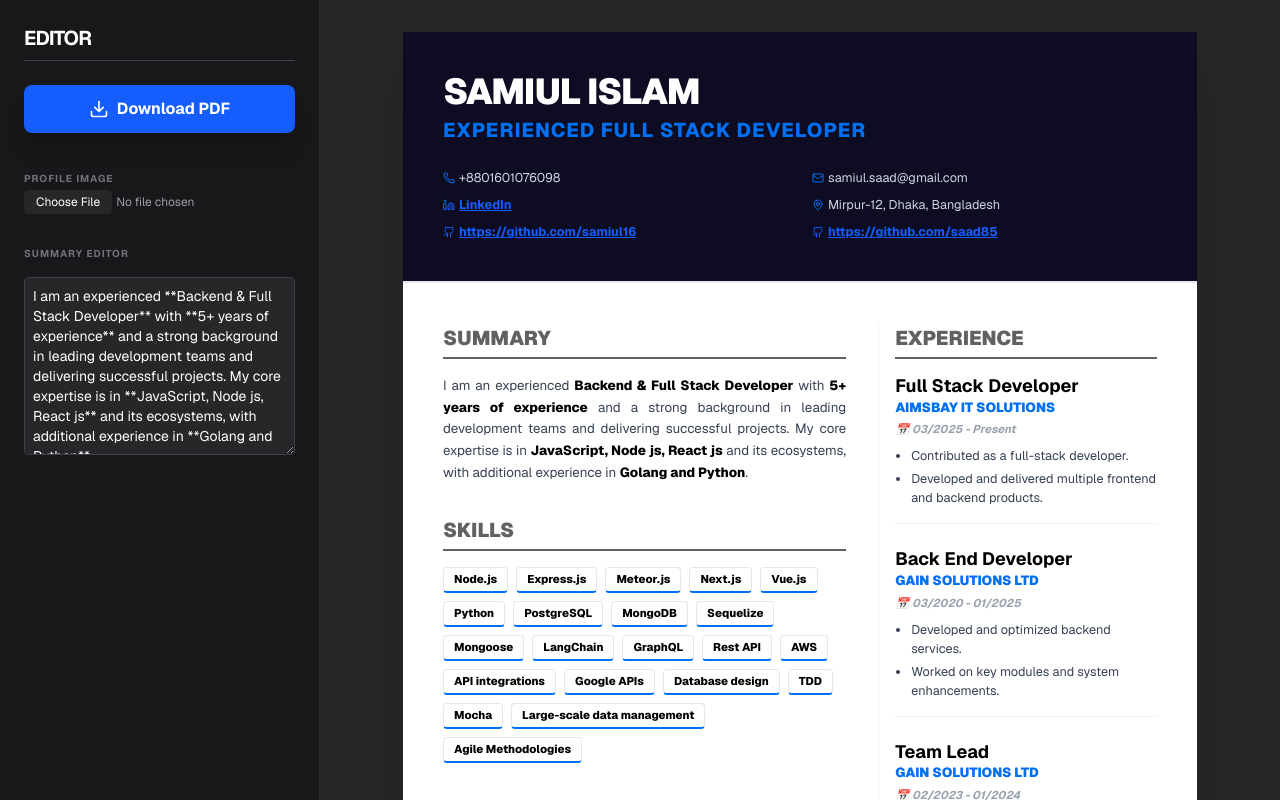
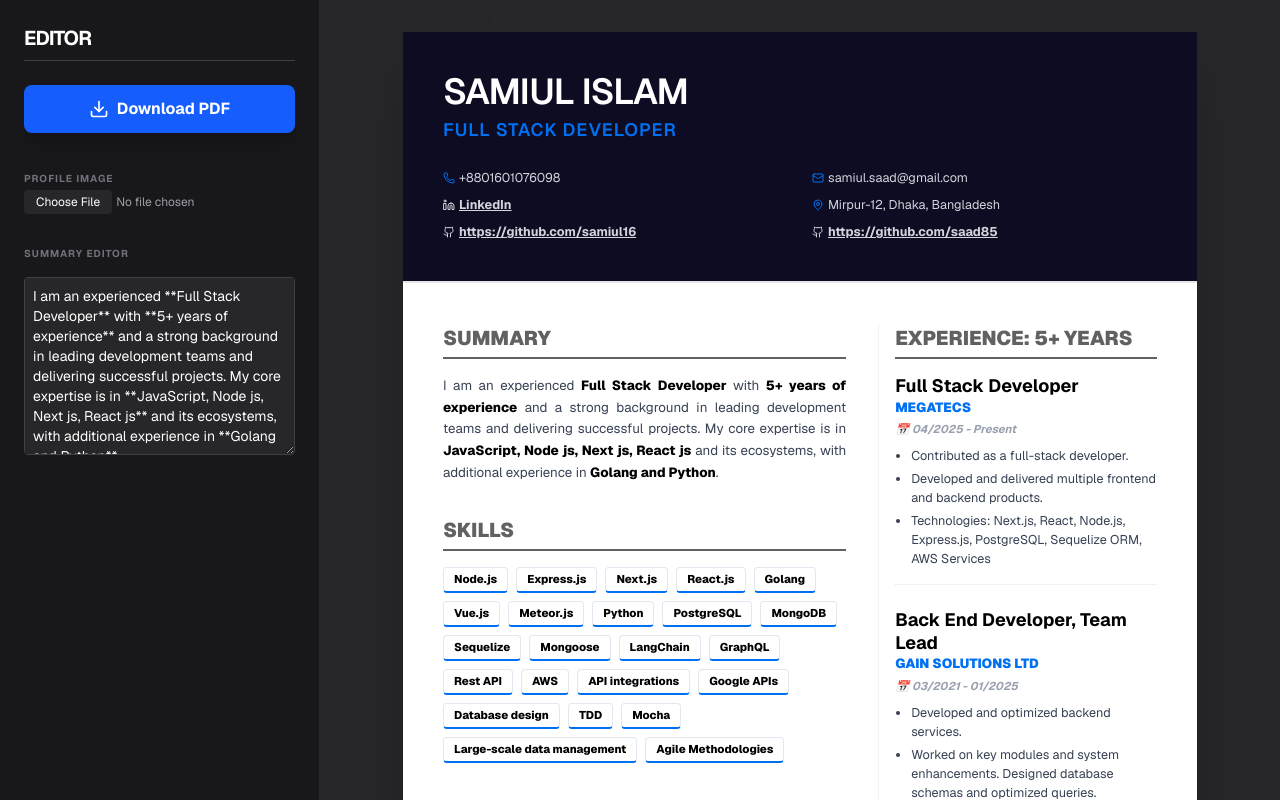
Before and after one commit to samiul16/resume-builder-app, a Next.js app: page / in a window 1280 px wide. Shown: the top 800 px of the page. Built offline with nearby package versions, Linux system fonts and the light colour scheme.

Commit message:
Updated the pdf

```diff
--- a/app/page.tsx
+++ b/app/page.tsx
@@ -23,7 +23,7 @@ export default function ResumeBuilder() {
 
   const [data, setData] = useState({
     name: "SAMIUL ISLAM",
-    title: "Experienced Full Stack Developer",
+    title: "Full Stack Developer",
     phone: "+8801601076098",
     email: "samiul.saad@gmail.com",
     linkedin: "https://linkedin.com/in/samiul-islam",
@@ -31,13 +31,15 @@ export default function ResumeBuilder() {
     github2: "https://github.com/saad85",
     location: "Mirpur-12, Dhaka, Bangladesh",
     summary:
-      "I am an experienced **Backend & Full Stack Developer** with **5+ years of experience** and a strong background in leading development teams and delivering successful projects. My core expertise is in **JavaScript, Node js, React js** and its ecosystems, with additional experience in **Golang and Python**.",
+      "I am an experienced **Full Stack Developer** with **5+ years of experience** and a strong background in leading development teams and delivering successful projects. My core expertise is in **JavaScript, Node js, Next js, React js** and its ecosystems, with additional experience in **Golang and Python**.",
     skills: [
       "Node.js",
       "Express.js",
+      "Next.js",
+      "React.js",
+      "Golang",
+      "Vue.js",
       "Meteor.js",
-      "Next.js",
-      "Vue.js",
       "Python",
       "PostgreSQL",
       "MongoDB",
@@ -139,29 +141,31 @@ export default function ResumeBuilder() {
   const experience = [
     {
       title: "Full Stack Developer",
-      company: "Aimsbay IT Solutions",
-      period: "03/2025 - Present",
+      company: "MegaTecs",
+      period: "04/2025 - Present",
       bullets: [
         "Contributed as a full-stack developer.",
         "Developed and delivered multiple frontend and backend products.",
+        "Technologies: Next.js, React, Node.js, Express.js, PostgreSQL, Sequelize ORM, AWS Services",
       ],
     },
     {
-      title: "Back End Developer",
+      title: "Back End Developer, Team Lead",
       company: "Gain Solutions Ltd",
-      period: "03/2020 - 01/2025",
+      period: "03/2021 - 01/2025",
       bullets: [
         "Developed and optimized backend services.",
-        "Worked on key modules and system enhancements.",
+        "Worked on key modules and system enhancements. Designed database schemas and optimized queries.",
+        "Technologies: Node.js, Express.js, GraphQL, PostgreSQL, Sequelize ORM, AWS Services",
       ],
     },
     {
-      title: "Team Lead",
+      title: "Full Stack Developer",
       company: "Gain Solutions Ltd",
-      period: "02/2023 - 01/2024",
+      period: "01/2019 - 01/2021",
       bullets: [
-        "Led backend development team.",
-        "Focused on high-performance architecture and scalability.",
+        "Developed and maintained core functionalities with Vue.js and Meteor.js.",
+        "Built and maintained key features for the partner application.",
       ],
     },
   ];
@@ -176,23 +180,26 @@ export default function ResumeBuilder() {
 
       for (let i = 0; i < pages.length; i++) {
         const canvas = await html2canvas(pages[i] as HTMLElement, {
-          scale: 3,
+          scale: 2, // Reduced from 3 to 2 (still looks sharp on print, but much smaller)
           useCORS: true,
           allowTaint: true,
           backgroundColor: "#ffffff",
-          width: 794, // Fixed A4 width in pixels at 96 DPI
-          height: 1123,
         });
 
-        const imgData = canvas.toDataURL("image/png");
+        // 1. Convert to JPEG instead of PNG
+        // 2. Set quality to 0.75 (75%)
+        const imgData = canvas.toDataURL("image/jpeg", 0.75);
+
         if (i > 0) pdf.addPage();
-        pdf.addImage(imgData, "PNG", 0, 0, 210, 297);
+
+        // Use 'FAST' alias and 'JPEG' format for embedding
+        pdf.addImage(imgData, "JPEG", 0, 0, 210, 297, undefined, "FAST");
       }
 
       pdf.save(`${data.name.replace(/\s+/g, "_")}_Resume.pdf`);
     } catch (error) {
       console.error(error);
-      alert("Download failed. Check console.");
+      alert("Download failed.");
     } finally {
       setIsDownloading(false);
     }
@@ -268,12 +275,12 @@ export default function ResumeBuilder() {
           <div className="a4-page bg-white text-white shadow-2xl flex flex-col">
             <header className="bg-[#0d0c22] p-10 flex justify-between items-start border-b-2 border-gray-200">
               <div className="flex-1">
-                <h1 className="text-4xl font-[900] text-white tracking-tight">
+                <h1 className="text-4xl font-semibold text-white tracking-tight">
                   {data.name}
                 </h1>
                 <p
                   style={{ color: "#0070f3" }}
-                  className="text-xl font-extrabold mt-1 uppercase tracking-wider"
+                  className="text-lg font-semibold mt-1 uppercase tracking-wider"
                 >
                   {data.title}
                 </p>
@@ -289,7 +296,7 @@ export default function ResumeBuilder() {
                   <a
                     href={data.linkedin}
                     target="_blank"
-                    className="flex items-center gap-1 text-blue-600 font-bold underline"
+                    className="flex items-center gap-1 text-gray-300 font-bold underline"
                   >
                     <Linkedin size={12} />
                     <span>LinkedIn</span>
@@ -302,7 +309,7 @@ export default function ResumeBuilder() {
                   <a
                     href={data.github1}
                     target="_blank"
-                    className="flex items-center gap-1 text-blue-600 font-bold underline"
+                    className="flex items-center gap-1 text-gray-300 font-bold underline"
                   >
                     <Github size={12} />
                     <span>{data.github1}</span>
@@ -311,7 +318,7 @@ export default function ResumeBuilder() {
                   <a
                     href={data.github2}
                     target="_blank"
-                    className="flex items-center gap-1 text-blue-600 font-bold underline"
+                    className="flex items-center gap-1 text-gray-300 font-bold underline"
                   >
                     <Github size={12} />
                     <span>{data.github2}</span>
@@ -319,11 +326,11 @@ export default function ResumeBuilder() {
                 </div>
               </div>
               {profileImg && (
-                <div className="w-32 h-32 rounded-full border-4 border-white shadow-lg overflow-hidden shrink-0 ml-6">
+                <div className="w-40 h-40 rounded-full border-4 border-white shadow-lg overflow-hidden shrink-0 ml-6">
                   <img
                     src={profileImg}
                     alt="Profile"
-                    className="w-full h-full object-cover"
+                    className="w-full h-full  object-cover"
                   />
                 </div>
               )}
@@ -359,7 +366,7 @@ export default function ResumeBuilder() {
               {/* RIGHT COL */}
               <div className="col-span-5 space-y-8 border-l border-gray-100 pl-4">
                 <section>
-                  <h2 className="section-title">Experience</h2>
+                  <h2 className="section-title">Experience: 5+ years</h2>
                   {experience.map((exp, i) => (
                     <div key={i} className="mb-6">
                       <h3 className="text-lg font-bold text-black leading-tight">
--- a/package.json
+++ b/package.json
@@ -9,6 +9,7 @@
     "lint": "eslint"
   },
   "dependencies": {
+    "@react-pdf/renderer": "^4.3.2",
     "html2canvas-pro": "^1.6.6",
     "html2pdf.js": "^0.14.0",
     "jspdf": "^4.1.0",
```
Also changed, not shown: 1 other file (tests, documents, lock files or other folders).
